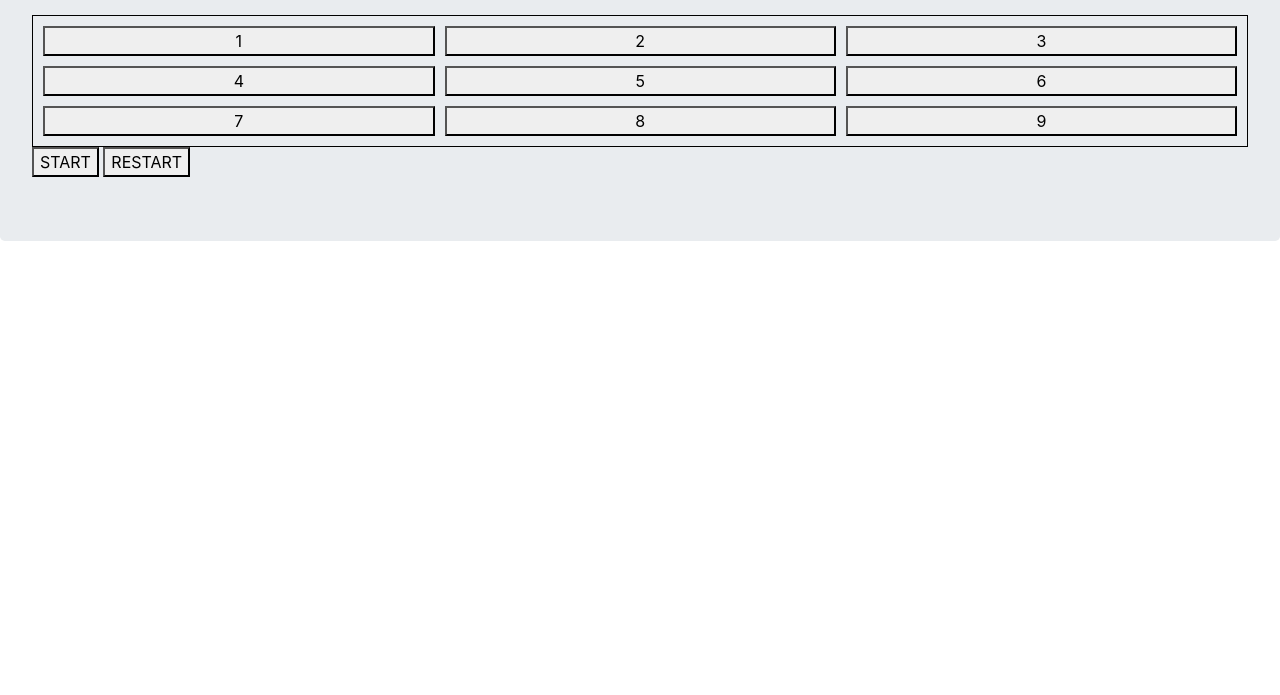
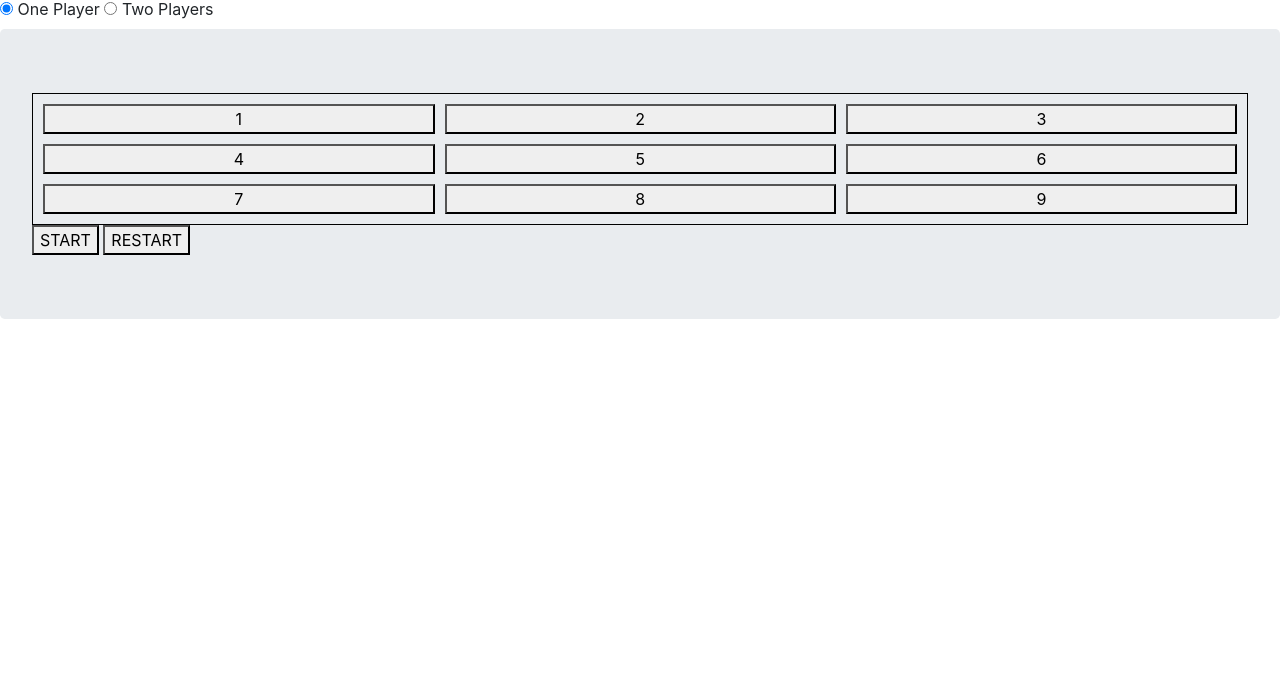
Before and after one commit to eggthecat/ticTacToe, a plain HTML site: page index.html in a window 1280 px wide. Shown: the part 105-800 px from the top of the page. Drawn offline with Linux system fonts and the light colour scheme.

Commit message:
Add radio button for number of players

```diff
--- a/css/styles.css
+++ b/css/styles.css
@@ -17,6 +17,11 @@
 header {
   text-align: center;
 }
+
+.radio {
+  display: flex;
+  overflow: hidden;
+}
 /* .item1 {
   grid-column-start: 1;
   grid-column-end: 3;
--- a/index.html
+++ b/index.html
@@ -12,6 +12,15 @@
     <header>
       <h1>Tic Tac Toe</h1>
     </header>
+
+    <form class="form">
+    <h2>Players</h2>
+    <div class="switch-field">
+        <input type="radio" id="onePlayer" name="switch-one" value="yes" checked/>
+        <label for="radio-one">One Player</label>
+        <input type="radio" id="twoPlayer" name="switch-one" value="no" />
+        <label for="radio-two">Two Players</label>
+    </div>
     <div class="jumbotron">
       <div class="grid-container">
         <button id="topLeft" type="submit" name="button">
```
